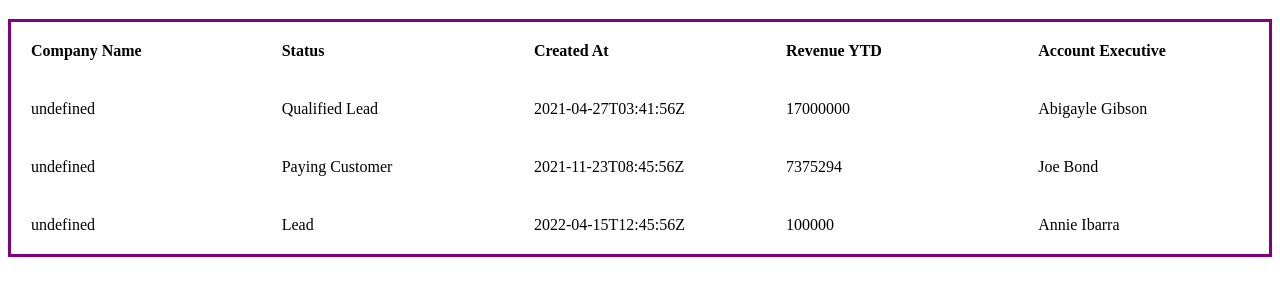
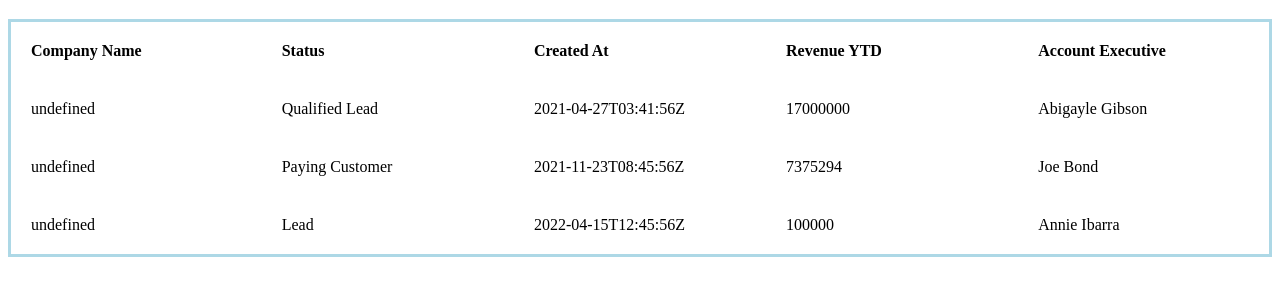
Before and after one commit to developer-job-simulation/javascript-crm, a website built with webpack: page index.html in a window 1280 px wide. Shown: the part 61-356 px from the top of the page. Built offline with nearby package versions, Linux system fonts and the light colour scheme; data requests are answered from the project's data file.

Commit message:
table boarder changed from purple to light blue

```diff
--- a/styles.css
+++ b/styles.css
@@ -16,7 +16,7 @@ table {
     By default, when you set borders on table elements, they will look pretty ugly.
      */
     border-collapse: collapse;
-    border: 3px solid purple;
+    border: 3px solid lightblue;
 }
 
 thead th:nth-child(1) {
```
